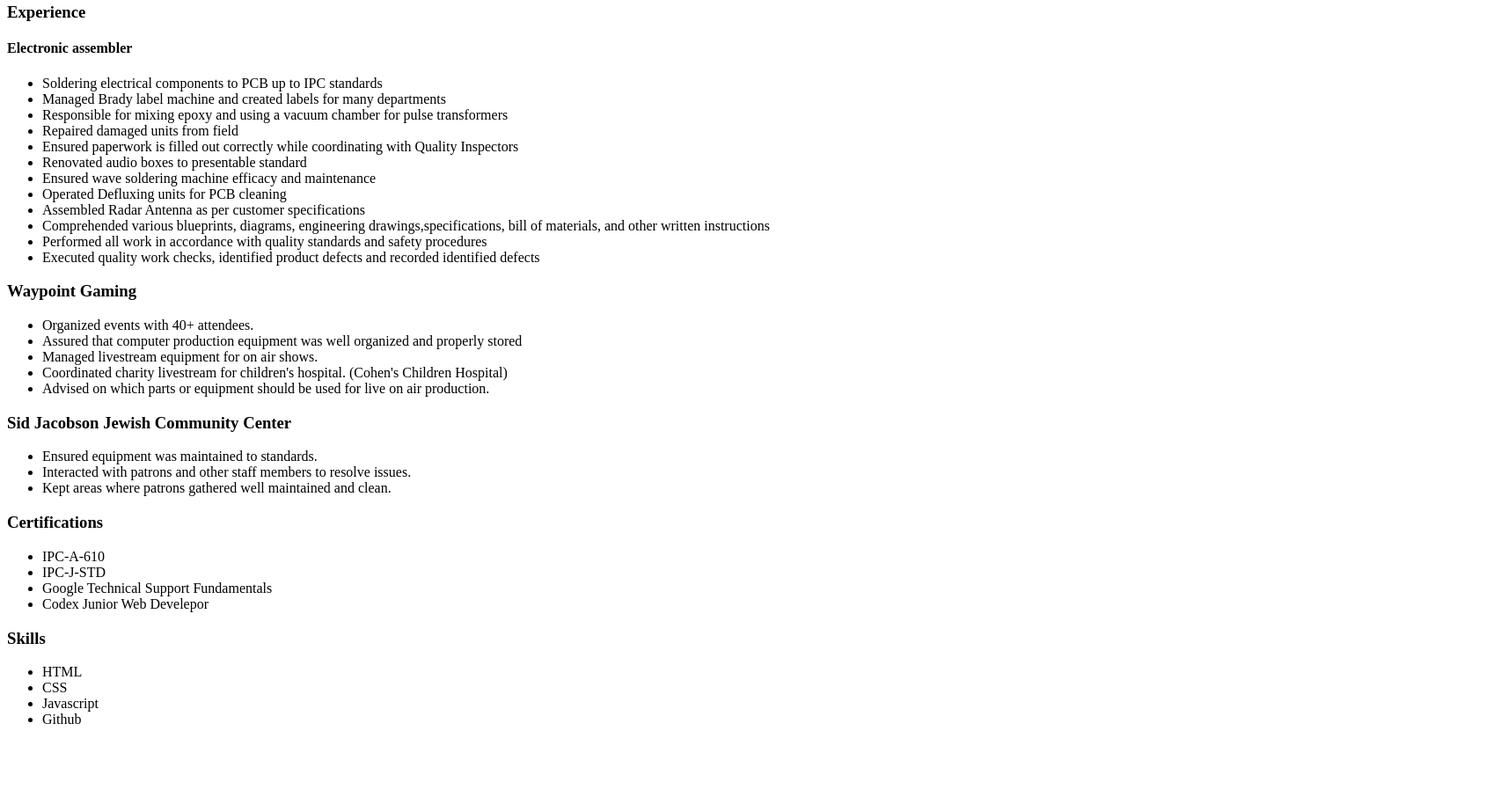
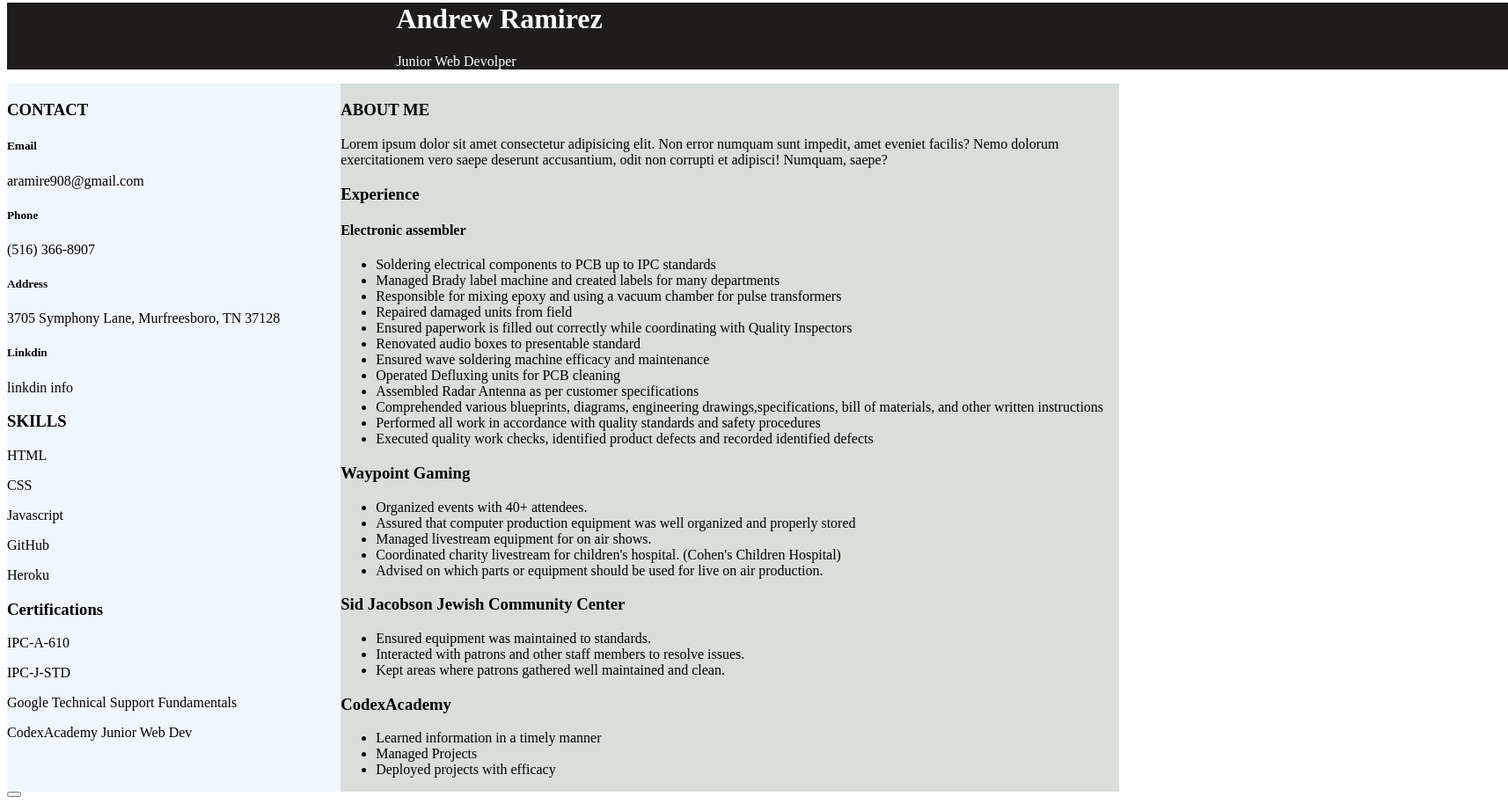
Before and after one commit to Jennifyre/Jennifyre.github.io-Resume, a plain HTML site: page index.html in a window 1280 px wide. Shown: the part 5-919 px from the top of the page at 88% size, 1714 px wide, since content can reach past the window. Before the commit the page ends 848 px from the top, so only its background shows below. Drawn offline with Linux system fonts and the light colour scheme.

Commit message:
html,css-changes

```diff
--- a/index.html
+++ b/index.html
@@ -7,20 +7,64 @@
     <link rel="stylesheet" href="style.css" />
   </head>
   <body>
-    <header class="header" id="header">
+    <div class="header">
+      <div class="header-text">
+        <h1>Andrew Ramirez</h1>
+        <p>Junior Web Devolper</p>
+      </div>
+    </div>
 
-    </header>
+    <div class="container">
+      <!--HTML for the left side-->
+      <div class="left-Side">
+        <section class="contact">
+          <h3>CONTACT</h3>
+          <h5>Email</h5>
+          <p>aramire908@gmail.com</p>
+          <h5>Phone</h5>
+          <p>(516) 366-8907</p>
+          <h5>Address</h5>
+          <p>3705 Symphony Lane, Murfreesboro, TN 37128</p>
+          <h5>Linkdin</h5>
+          <p>linkdin info</p>
+        </section>
 
-    <div main="container">
-      <!--HTML for the left side-->
-      <div class="left_Side">
+        <div class="skills">
+          <h3>SKILLS</h3>
+          <div class="grid-sk">
+            <p>HTML</p>
+          </div>
+          <div class="grid-sk">
+            <p>CSS</p>
+          </div>
+          <div class="grid-sk">
+            <p>Javascript</p>
+          </div>
+          <div class="grid-sk">
+            <p>GitHub</p>
+          </div>
+          <div class="grid-sk">
+            <p>Heroku</p>
+          </div>
+        </div>
+        <section class="certs">
+          <h3>Certifications</h3>
+          <p>IPC-A-610</p>
+          <p>IPC-J-STD</p>
+          <p>Google Technical Support Fundamentals</p>
+          <p>CodexAcademy Junior Web Dev</p>
+        </section>
+      </div>
 
-      </div>
       <!--Html for the right side-->
-      <div class="right_Side">
-        <section class="experience" id="experience">
+      <div class="right-Side">
+        <section class="about">
+          <h3>ABOUT ME</h3>
+          <p>Lorem ipsum dolor sit amet consectetur adipisicing elit. Non error numquam sunt impedit, amet eveniet facilis? Nemo dolorum exercitationem vero saepe deserunt accusantium, odit non corrupti et adipisci! Numquam, saepe?</p>
+        </section>
+        <section class="experience">
           <h3>Experience</h3>
-          <div class="telephonics" id="telephonics">
+          <div class="xp">
             <h4>Electronic assembler</h4>
             <ul>
               <li>
@@ -59,7 +103,7 @@
               </li>
             </ul>
         </section>
-        <section class="waypoint" id="waypoint">
+        <section class="xp">
             <h3>Waypoint Gaming</h3>
             <ul>
                 <li> Organized events with 40+ attendees.
@@ -72,7 +116,7 @@
                 </li>
             </ul>
         </section>
-        <section class="jcc" id="jcc">
+        <section class="xp">
             <h3>Sid Jacobson Jewish Community Center</h3>
             <ul>
                 <li>Ensured equipment was maintained to standards.</li>
@@ -81,29 +125,21 @@
                 <li> Kept areas where patrons gathered well maintained and clean.</li>
             </ul>
         </section>
-        <section class="certs" id="certs">
-            <h3>Certifications</h3>
-            <ul>
-                <li>IPC-A-610 </li>
-                <li>IPC-J-STD </li>
-                <li>Google Technical Support Fundamentals</li>
-                <li>Codex Junior Web Develepor</li>
-            </ul>
-        </section>
-
-        <section class="skills" id="skills">
-            <h3>Skills</h3>
-            <ul>
-                <li>HTML</li>
-                <li>CSS</li>
-                <li>Javascript</li>
-                <li>Github</li>
-            </ul>
+        <section class="xp">
+          <h3>CodexAcademy</h3>
+          <ul>
+          <li>Learned information in a timely manner</li>
+          <li>Managed Projects</li>
+          <li>Deployed projects with efficacy</li>
+        </ul>
         </section>
       </div>
     </div>
 
-    <footer></footer>
+    <!--Button-->
+    <button></button>
+
+
     <script src="app.js"></script>
   </body>
 </html>
--- a/style.css
+++ b/style.css
@@ -0,0 +1,21 @@
+.container{
+    display: flex;
+    flex-wrap: wrap;
+    }
+.header{
+    width: 100%;
+}
+.header .header-text{
+    color: white;
+    width: 100%;
+    padding-left: 35%;
+    background-color: rgb(31, 28, 28);
+}
+.left-side{
+    width: 30%;
+    background-color: aliceblue;
+}
+.right-side{
+    width: 70%;
+    background-color: rgb(216, 223, 218);
+}
```
